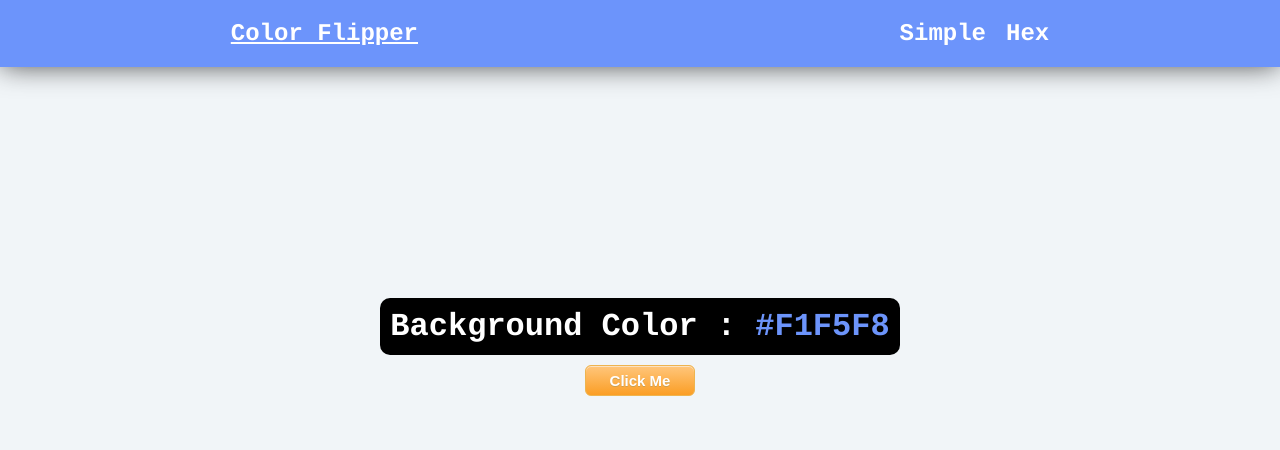
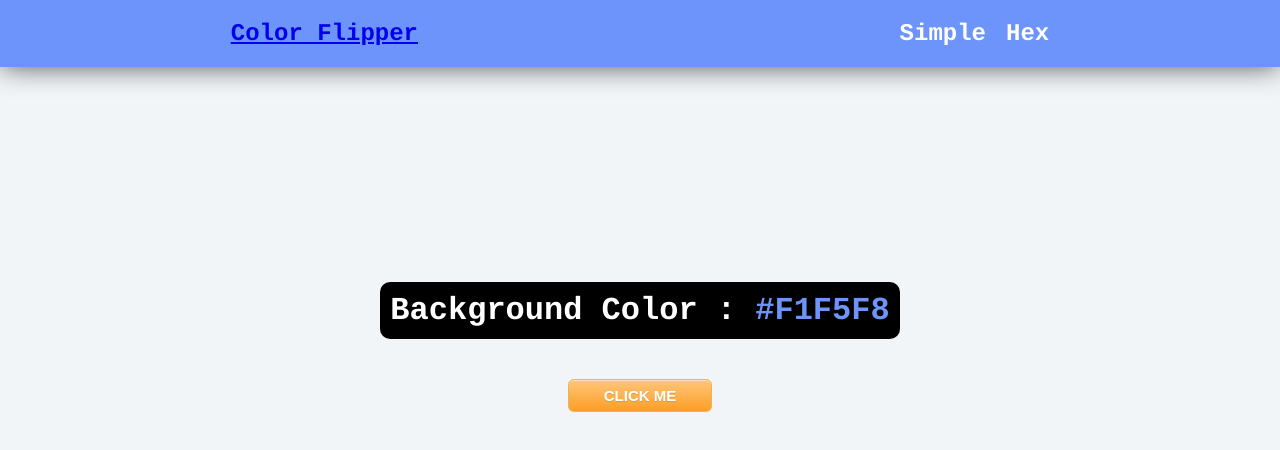
Before and after one commit to martincout/ColorFlipper, a plain HTML site: page simple.html in a window 1280 px wide. Drawn offline with Linux system fonts and the light colour scheme.

Commit message:
Button with animations

```diff
--- a/css/main.css
+++ b/css/main.css
@@ -74,18 +74,28 @@ a:visited{
 	font-family:Arial;
 	font-size:15px;
 	font-weight:bold;
-	padding:6px 24px;
-    margin-top: 10px;
+	padding:7px 35px;
+    margin-top: 40px;
 	text-decoration:none;
 	text-shadow:0px 1px 0px #cc9f52;
     -webkit-user-select: none; /* Safari */
     -moz-user-select: none; /* Old Mozilla */
     -ms-user-select: none; /* Internet Explorer/Edge */
     user-select: none;
+    text-transform: uppercase;
+    transition: all 0.2s ease-out;
 }
+.clickme p{
+    margin: 0;
+}
+
 .clickme:hover {
-	background:linear-gradient(to bottom, #fb9e25 5%, #ffc477 100%);
-	background-color:#fb9e25;
+	background: transparent;
+	background-color: white;
+    text-shadow: none;
+    border-color: black;
+    color: black;
+    transition: all 0.5s ease-in-out;
 }
 .clickme:active {
 	position:relative;
--- a/index.html
+++ b/simple.html
@@ -9,7 +9,7 @@
 </head>
 <body  id="background">
     <nav class="navbar">
-        <a href=""> <h2>Color Flipper</h2> </a>
+        <a href="simple.html"> <h2>Color Flipper</h2> </a>
         <div class="wrapper-right">
             <a href="">
                 <h2>Simple</h2>
@@ -23,7 +23,7 @@
     <div class="main container">
         <h1>Background Color : <span>#F1F5F8</span></h1>
         <a class="clickme">
-            Click Me
+            <p>Click Me </p>
         </a>
     </div>
     <script src="js/main.js"></script>
```
